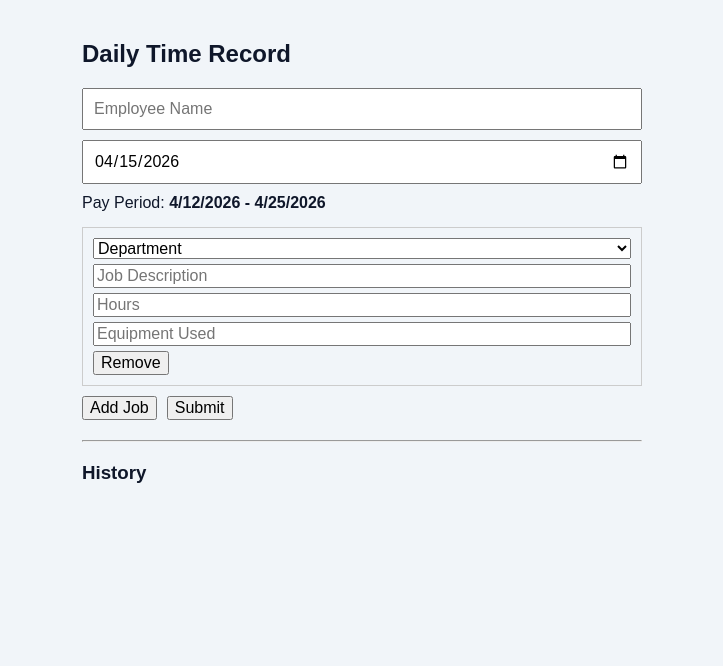
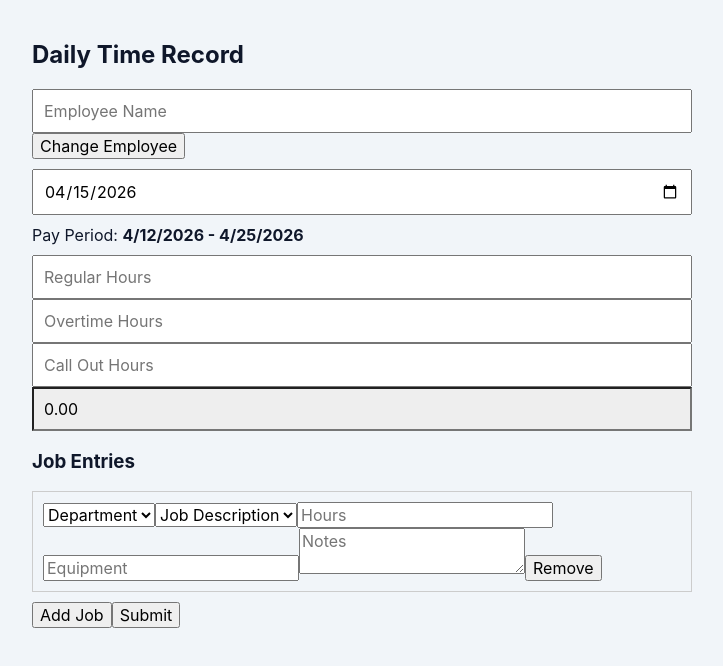
Before and after one commit to khumble70-star/pw-time-record, a React (Vite) app: page / in a window 1280 px wide. Shown: the top 666 px of the page, without its empty margins (278-1001 px from the left). Built offline with nearby package versions, Linux system fonts and the light colour scheme.

Commit message:
Update App.jsx

```diff
--- a/src/App.jsx
+++ b/src/App.jsx
@@ -1,4 +1,4 @@
-import React, { useMemo, useState } from "react";
+import React, { useMemo, useState, useEffect } from "react";
 
 const GOOGLE_SCRIPT_URL = "https://script.google.com/macros/s/AKfycbw5N7ESgvEsgG0SMrSRhNx-ujRpCl_-YdVcfXFj_Vk1SpbgfvgNHKPcM5HOVzqwFsVg/exec";
 
@@ -15,7 +15,8 @@ const blankEntry = () => ({
   department: "",
   jobDescription: "",
   hours: "",
-  equipmentUsed: ""
+  equipmentUsed: "",
+  notes: ""
 });
 
 const todayLocal = () => {
@@ -43,120 +44,169 @@ function getPayPeriodRange(dateStr) {
 }
 
 export default function App() {
-  const [employeeName, setEmployeeName] = useState("");
+  const [employeeName, setEmployeeName] = useState(() => {
+    return localStorage.getItem("lastEmployeeName") || "";
+  });
+
   const [workDate, setWorkDate] = useState(todayLocal());
+  const [regularHoursWorked, setRegularHoursWorked] = useState("");
+  const [overtimeHoursWorked, setOvertimeHoursWorked] = useState("");
+  const [callOutHours, setCallOutHours] = useState("");
   const [entries, setEntries] = useState([blankEntry()]);
-  const [submittedRecords, setSubmittedRecords] = useState([]);
+  const [statusMessage, setStatusMessage] = useState("");
+
+  useEffect(() => {
+    if (employeeName) {
+      localStorage.setItem("lastEmployeeName", employeeName);
+    }
+  }, [employeeName]);
 
   const payPeriod = useMemo(() => getPayPeriodRange(workDate), [workDate]);
+
+  const totalHoursWorked = useMemo(() => {
+    return (
+      (parseFloat(regularHoursWorked) || 0) +
+      (parseFloat(overtimeHoursWorked) || 0) +
+      (parseFloat(callOutHours) || 0)
+    ).toFixed(2);
+  }, [regularHoursWorked, overtimeHoursWorked, callOutHours]);
 
   const addEntry = () => setEntries([...entries, blankEntry()]);
 
   const removeEntry = (id) => {
-    setEntries(entries.filter(e => e.id !== id));
+    setEntries(entries.length > 1 ? entries.filter(e => e.id !== id) : entries);
   };
 
   const updateEntry = (id, field, value) => {
-    setEntries(entries.map(e => e.id === id ? { ...e, [field]: value } : e));
+    setEntries(entries.map(e => {
+      if (e.id !== id) return e;
+      if (field === "department") return { ...e, department: value, jobDescription: "" };
+      return { ...e, [field]: value };
+    }));
   };
 
   const submitRecord = async () => {
+    if (!employeeName) {
+      setStatusMessage("Enter employee name");
+      return;
+    }
+
     const record = {
       employeeName,
       workDate,
       payPeriod: payPeriod.label,
+      regularHoursWorked,
+      overtimeHoursWorked,
+      callOutHours,
+      totalHoursWorked,
       entries
     };
 
     try {
       await fetch(GOOGLE_SCRIPT_URL, {
         method: "POST",
+        headers: { "Content-Type": "text/plain;charset=utf-8" },
         body: JSON.stringify(record)
       });
 
-      alert("Submitted successfully");
-
-      setSubmittedRecords([record, ...submittedRecords]);
+      setStatusMessage("Submitted successfully");
       setEntries([blankEntry()]);
-    } catch (err) {
-      alert("Error submitting");
+    } catch {
+      setStatusMessage("Submission failed");
     }
   };
 
   return (
-    <div style={{ padding: 20, maxWidth: 600, margin: "auto", fontFamily: "Arial" }}>
+    <div style={{ maxWidth: 700, margin: "0 auto", padding: 20 }}>
       <h2>Daily Time Record</h2>
 
       <input
-        placeholder="Employee Name"
         value={employeeName}
         onChange={(e) => setEmployeeName(e.target.value)}
-        style={{ width: "100%", marginBottom: 10, padding: 10 }}
+        placeholder="Employee Name"
+        style={{ width: "100%", padding: 10 }}
+        disabled={!!localStorage.getItem("lastEmployeeName")}
       />
+
+      <button
+        onClick={() => {
+          localStorage.removeItem("lastEmployeeName");
+          setEmployeeName("");
+        }}
+        style={{ marginBottom: 10 }}
+      >
+        Change Employee
+      </button>
 
       <input
         type="date"
         value={workDate}
         onChange={(e) => setWorkDate(e.target.value)}
-        style={{ width: "100%", marginBottom: 10, padding: 10 }}
+        style={{ width: "100%", padding: 10 }}
       />
 
-      <div style={{ marginBottom: 15 }}>
+      <div style={{ margin: "10px 0" }}>
         Pay Period: <strong>{payPeriod.label}</strong>
       </div>
 
-      {entries.map(entry => (
-        <div key={entry.id} style={{ border: "1px solid #ccc", padding: 10, marginBottom: 10 }}>
-          <select
-            value={entry.department}
-            onChange={(e) => updateEntry(entry.id, "department", e.target.value)}
-            style={{ width: "100%", marginBottom: 5 }}
-          >
-            <option value="">Department</option>
-            {departments.map(d => <option key={d}>{d}</option>)}
-          </select>
+      <input
+        value={regularHoursWorked}
+        onChange={(e) => setRegularHoursWorked(e.target.value)}
+        placeholder="Regular Hours"
+        style={{ width: "100%", padding: 10 }}
+      />
 
-          <input
-            placeholder="Job Description"
-            value={entry.jobDescription}
-            onChange={(e) => updateEntry(entry.id, "jobDescription", e.target.value)}
-            style={{ width: "100%", marginBottom: 5 }}
-          />
+      <input
+        value={overtimeHoursWorked}
+        onChange={(e) => setOvertimeHoursWorked(e.target.value)}
+        placeholder="Overtime Hours"
+        style={{ width: "100%", padding: 10 }}
+      />
 
-          <input
-            placeholder="Hours"
-            value={entry.hours}
-            onChange={(e) => updateEntry(entry.id, "hours", e.target.value)}
-            style={{ width: "100%", marginBottom: 5 }}
-          />
+      <input
+        value={callOutHours}
+        onChange={(e) => setCallOutHours(e.target.value)}
+        placeholder="Call Out Hours"
+        style={{ width: "100%", padding: 10 }}
+      />
 
-          <input
-            placeholder="Equipment Used"
-            value={entry.equipmentUsed}
-            onChange={(e) => updateEntry(entry.id, "equipmentUsed", e.target.value)}
-            style={{ width: "100%", marginBottom: 5 }}
-          />
+      <input
+        value={totalHoursWorked}
+        readOnly
+        placeholder="Total Hours"
+        style={{ width: "100%", padding: 10, background: "#eee" }}
+      />
 
-          <button onClick={() => removeEntry(entry.id)}>Remove</button>
-        </div>
-      ))}
+      <h3>Job Entries</h3>
 
-      <button onClick={addEntry} style={{ marginRight: 10 }}>
-        Add Job
-      </button>
+      {entries.map(entry => {
+        const departmentJobs = jobCatalog.filter(j => j.department === entry.department);
 
-      <button onClick={submitRecord}>
-        Submit
-      </button>
+        return (
+          <div key={entry.id} style={{ border: "1px solid #ccc", padding: 10, marginBottom: 10 }}>
+            <select onChange={(e) => updateEntry(entry.id, "department", e.target.value)}>
+              <option value="">Department</option>
+              {departments.map(d => <option key={d}>{d}</option>)}
+            </select>
 
-      <hr style={{ margin: "20px 0" }} />
+            <select onChange={(e) => updateEntry(entry.id, "jobDescription", e.target.value)}>
+              <option value="">Job Description</option>
+              {departmentJobs.map(j => <option key={j.jobDescription}>{j.jobDescription}</option>)}
+            </select>
 
-      <h3>History</h3>
-      {submittedRecords.map((r, i) => (
-        <div key={i}>
-          {r.employeeName} - {r.workDate}
-        </div>
-      ))}
+            <input placeholder="Hours" onChange={(e) => updateEntry(entry.id, "hours", e.target.value)} />
+            <input placeholder="Equipment" onChange={(e) => updateEntry(entry.id, "equipmentUsed", e.target.value)} />
+            <textarea placeholder="Notes" onChange={(e) => updateEntry(entry.id, "notes", e.target.value)} />
+
+            <button onClick={() => removeEntry(entry.id)}>Remove</button>
+          </div>
+        );
+      })}
+
+      <button onClick={addEntry}>Add Job</button>
+      <button onClick={submitRecord}>Submit</button>
+
+      <div>{statusMessage}</div>
     </div>
   );
 }
```
